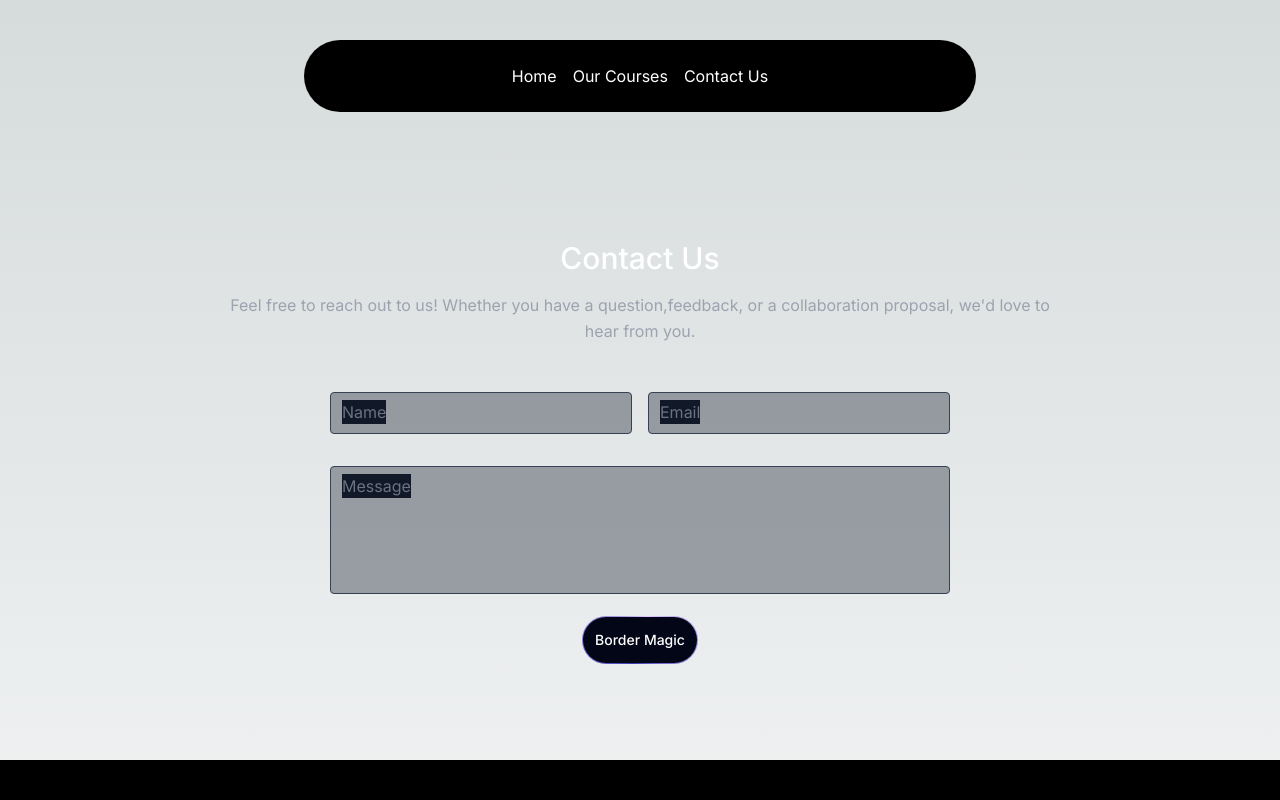
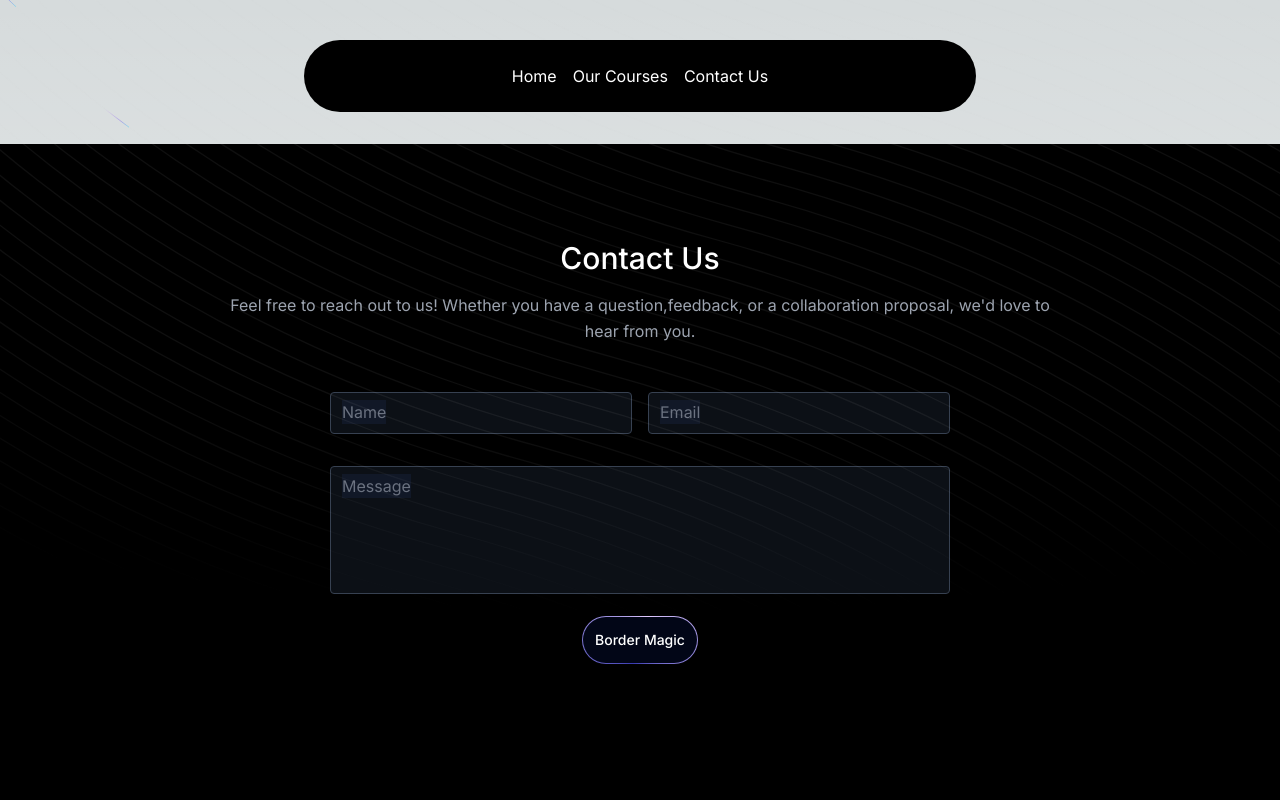
Before and after one commit to Siddarth-abcs/next-app, a Next.js app: page /contact in a window 1280 px wide. Shown: the top 800 px of the page. Built offline with nearby package versions, Linux system fonts and the light colour scheme.

Commit message:
Update page.tsx

```diff
--- a/src/app/contact/page.tsx
+++ b/src/app/contact/page.tsx
@@ -3,7 +3,7 @@ import React from "react";
 
 const page = () => {
   return (
-    <div className="mt-36">
+    <div className="mt-36 sm:bg-black">
       <section className="body-font relative text-gray-400">
         <div className="container mx-auto px-5 py-24">
           <div className="mb-12 flex w-full flex-col text-center">
@@ -84,9 +84,7 @@ const page = () => {
           </div>
         </div>
       </section>
-      <div className="sm:hidden">
         <BackgroundBeams />
-      </div>
     </div>
   );
 };
```
